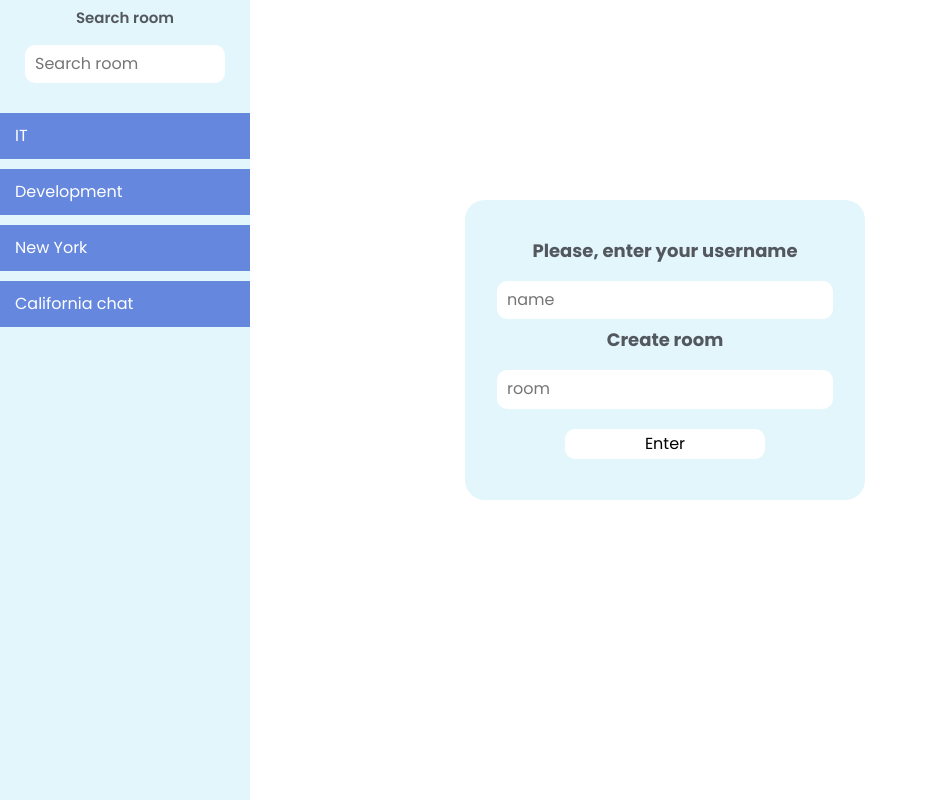
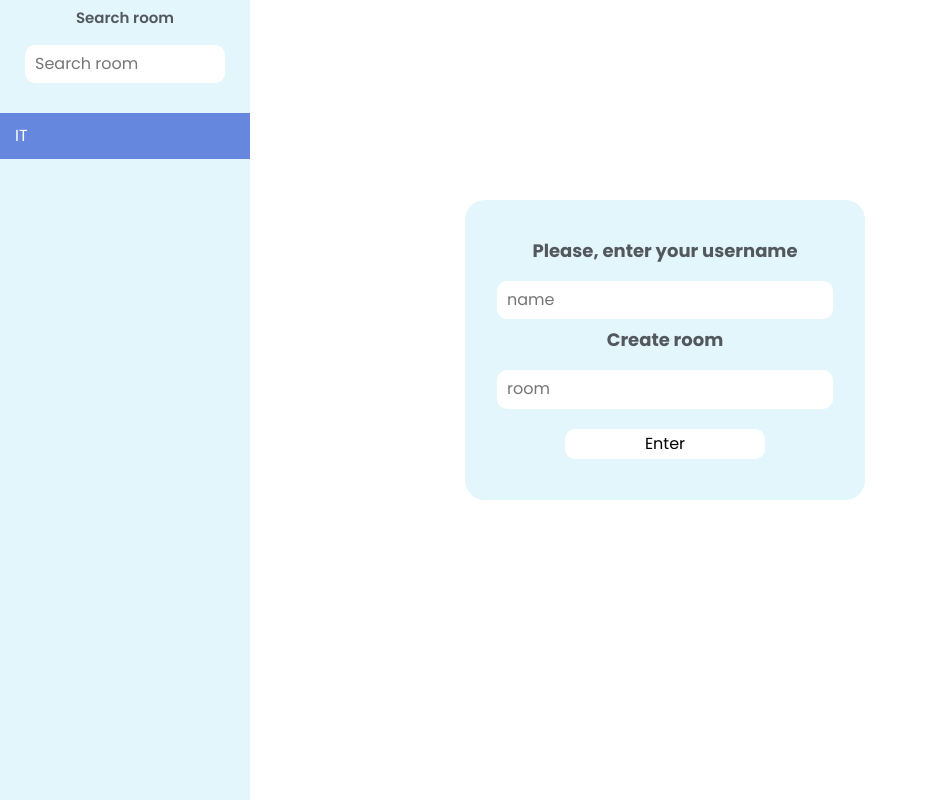
Before and after one commit to LysiukOleksandr/MERN-chat, a React (Create React App) app in the folder client/: page / in a window 1280 px wide. Shown: the whole page, without its empty margins (0-928 px from the left). Built offline with nearby package versions, Linux system fonts and the light colour scheme.

Commit message:
Room component

```diff
--- a/client/src/components/Room.jsx
+++ b/client/src/components/Room.jsx
@@ -1,10 +1,8 @@
 import React from 'react';
 
-const Room = () => {
+const Room = ({value}) => {
     return (
-        <div>
-            room
-        </div>
+        <li>IT</li>
     );
 };
 
--- a/client/src/components/Rooms.jsx
+++ b/client/src/components/Rooms.jsx
@@ -10,10 +10,6 @@ const Rooms = () => {
                 </div>
                 <ul className="rooms__items">
                     <li>IT</li>
-                    <li>Development</li>
-                    <li>New York</li>
-                    <li>California chat</li>
-
                 </ul>
             </aside>
         </div>
```
Also changed, not shown: 1 other file (tests, documents, lock files or other folders).
